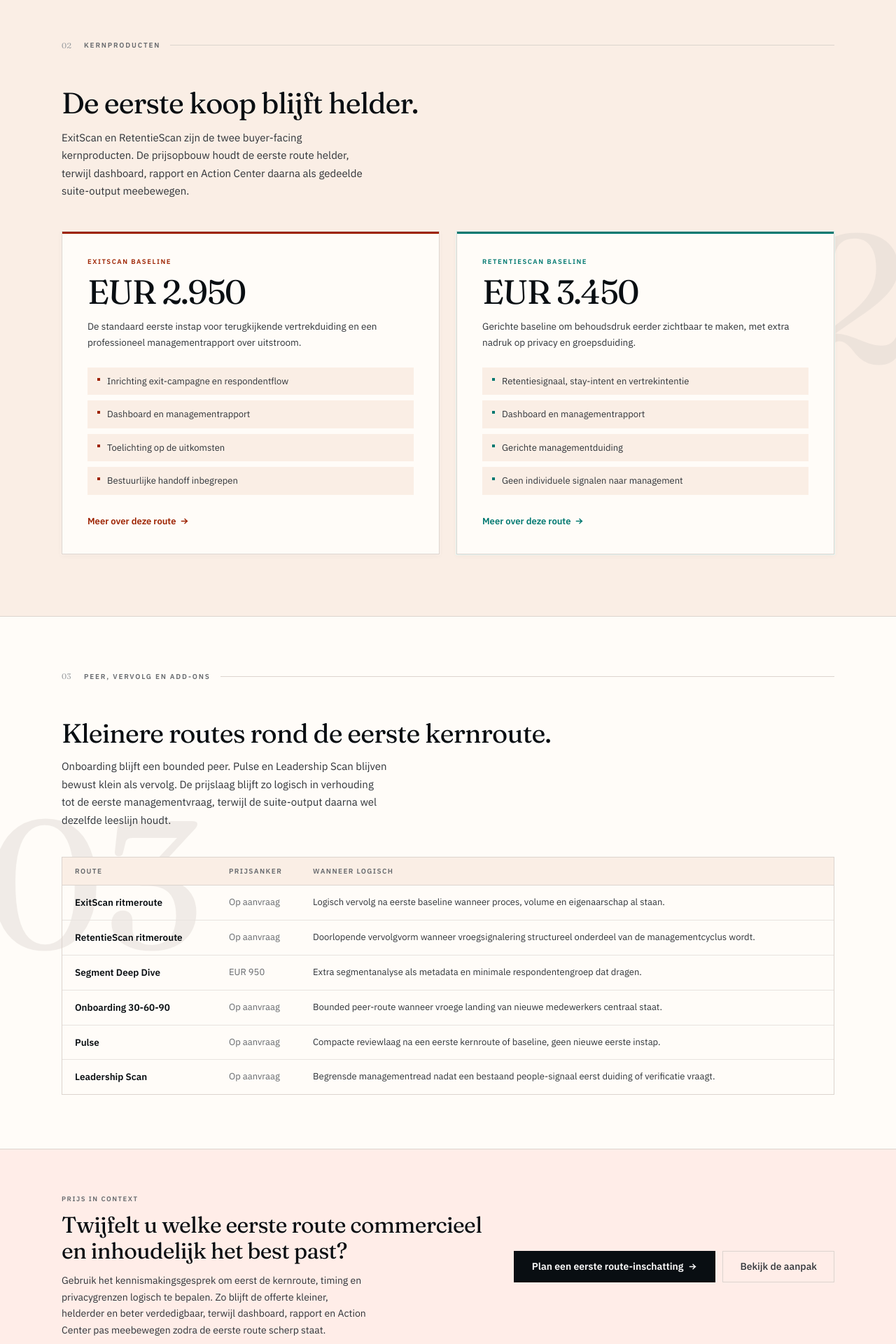
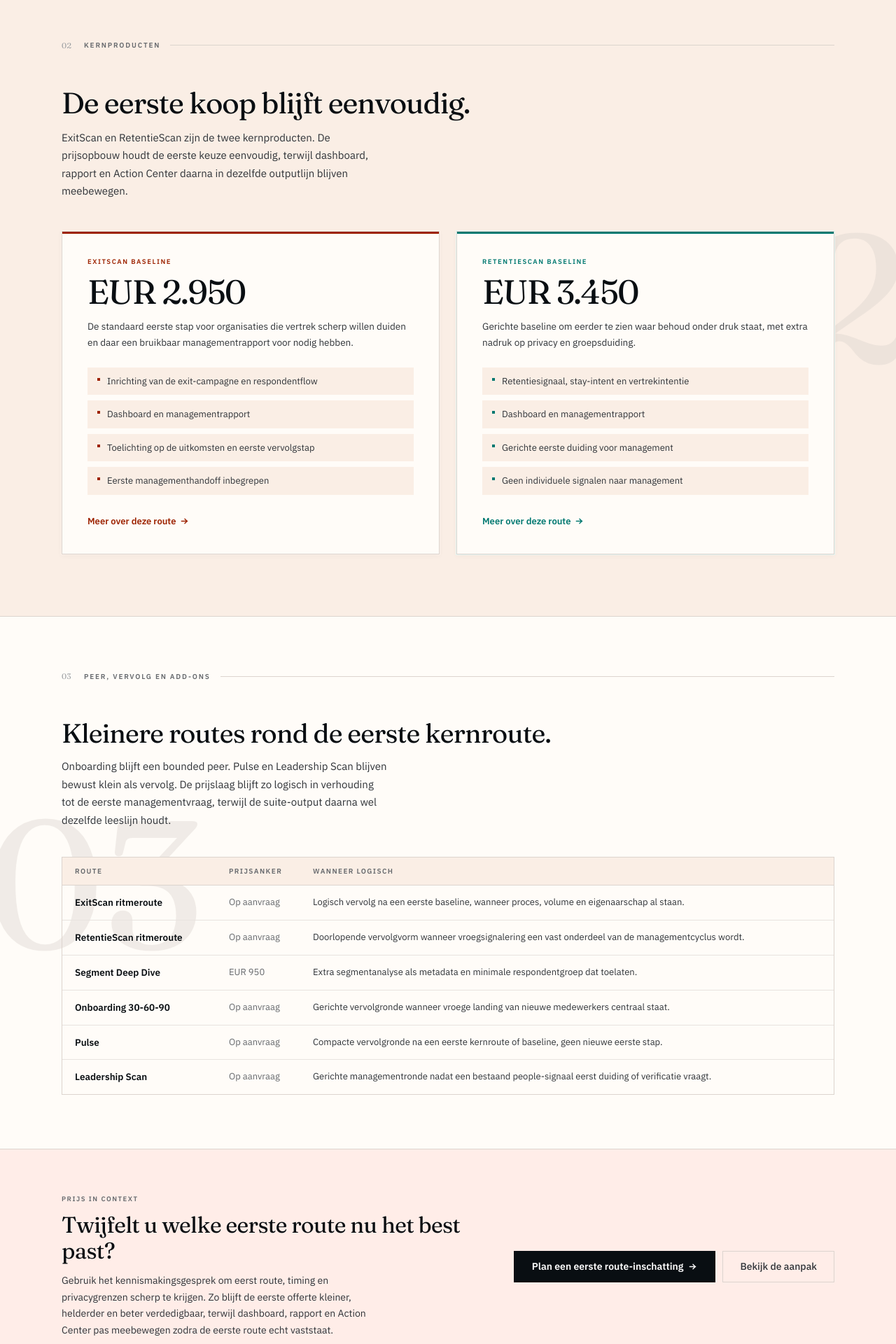
Before and after one commit to larshengel08-lang/VerisightSaaS, a Next.js app in the folder frontend/: page /tarieven in a window 1280 px wide. Shown: the part 680-2600 px from the top of the page at 70% size. Built offline with nearby package versions, Linux system fonts and the light colour scheme.

Commit message:
Refine pricing page copy

```diff
--- a/frontend/components/marketing/contact-form.tsx
+++ b/frontend/components/marketing/contact-form.tsx
@@ -35,6 +35,7 @@ interface ContactFormProps {
   defaultRouteInterest?: ContactRouteInterest
   defaultCtaSource?: string
   mode?: 'full' | 'compact'
+  questionPlaceholder?: string
 }
 
 interface SuccessState {
@@ -60,6 +61,7 @@ export function ContactForm({
   defaultRouteInterest = 'exitscan',
   defaultCtaSource = 'website_contact_form',
   mode = 'full',
+  questionPlaceholder,
 }: ContactFormProps) {
   const searchParams = useSearchParams()
   const [form, setForm] = useState<FormState>({
@@ -354,7 +356,7 @@ export function ContactForm({
           placeholder={
             isCompact
               ? 'Optioneel: licht kort toe wat nu bestuurlijke aandacht vraagt.'
-              : 'Bijvoorbeeld: we doen al exitgesprekken, maar missen een vergelijkbaar managementbeeld. Of: we willen eerder zien waar behoud in specifieke teams begint te schuiven.'
+              : (questionPlaceholder ?? 'Bijvoorbeeld: we doen al exitgesprekken, maar missen een vergelijkbaar managementbeeld. Of: we willen eerder zien waar behoud in specifieke teams begint te schuiven.')
           }
         />
       </div>
--- a/frontend/components/marketing/marketing-inline-contact-panel.tsx
+++ b/frontend/components/marketing/marketing-inline-contact-panel.tsx
@@ -10,6 +10,7 @@ interface MarketingInlineContactPanelProps {
   defaultCtaSource: string
   id?: string
   badge?: string | null
+  contactQuestionPlaceholder?: string
 }
 
 export function MarketingInlineContactPanel({
@@ -20,6 +21,7 @@ export function MarketingInlineContactPanel({
   defaultCtaSource,
   id = 'kennismaking',
   badge = 'Vrijblijvende suite-demo',
+  contactQuestionPlaceholder,
 }: MarketingInlineContactPanelProps) {
   return (
     <div
@@ -55,6 +57,7 @@ export function MarketingInlineContactPanel({
               surface="light"
               defaultRouteInterest={defaultRouteInterest}
               defaultCtaSource={defaultCtaSource}
+              questionPlaceholder={contactQuestionPlaceholder}
             />
           </Suspense>
         </div>
--- a/frontend/components/marketing/tarieven-content.tsx
+++ b/frontend/components/marketing/tarieven-content.tsx
@@ -11,12 +11,12 @@ const corePricing = [
     price: 'EUR 2.950',
     accent: AC.deep,
     accentFaint: AC.faint,
-    body: 'De standaard eerste instap voor terugkijkende vertrekduiding en een professioneel managementrapport over uitstroom.',
+    body: 'De standaard eerste stap voor organisaties die vertrek scherp willen duiden en daar een bruikbaar managementrapport voor nodig hebben.',
     bullets: [
-      'Inrichting exit-campagne en respondentflow',
+      'Inrichting van de exit-campagne en respondentflow',
       'Dashboard en managementrapport',
-      'Toelichting op de uitkomsten',
-      'Bestuurlijke handoff inbegrepen',
+      'Toelichting op de uitkomsten en eerste vervolgstap',
+      'Eerste managementhandoff inbegrepen',
     ],
     href: '/producten/exitscan',
   },
@@ -25,11 +25,11 @@ const corePricing = [
     price: 'EUR 3.450',
     accent: T.teal,
     accentFaint: T.tealFaint,
-    body: 'Gerichte baseline om behoudsdruk eerder zichtbaar te maken, met extra nadruk op privacy en groepsduiding.',
+    body: 'Gerichte baseline om eerder te zien waar behoud onder druk staat, met extra nadruk op privacy en groepsduiding.',
     bullets: [
       'Retentiesignaal, stay-intent en vertrekintentie',
       'Dashboard en managementrapport',
-      'Gerichte managementduiding',
+      'Gerichte eerste duiding voor management',
       'Geen individuele signalen naar management',
     ],
     href: '/producten/retentiescan',
@@ -37,12 +37,12 @@ const corePricing = [
 ] as const
 
 const followOnRows = [
-  ['ExitScan ritmeroute', 'Op aanvraag', 'Logisch vervolg na eerste baseline wanneer proces, volume en eigenaarschap al staan.'],
-  ['RetentieScan ritmeroute', 'Op aanvraag', 'Doorlopende vervolgvorm wanneer vroegsignalering structureel onderdeel van de managementcyclus wordt.'],
-  ['Segment Deep Dive', 'EUR 950', 'Extra segmentanalyse als metadata en minimale respondentengroep dat dragen.'],
-  ['Onboarding 30-60-90', 'Op aanvraag', 'Bounded peer-route wanneer vroege landing van nieuwe medewerkers centraal staat.'],
-  ['Pulse', 'Op aanvraag', 'Compacte reviewlaag na een eerste kernroute of baseline, geen nieuwe eerste instap.'],
-  ['Leadership Scan', 'Op aanvraag', 'Begrensde managementread nadat een bestaand people-signaal eerst duiding of verificatie vraagt.'],
+  ['ExitScan ritmeroute', 'Op aanvraag', 'Logisch vervolg na een eerste baseline, wanneer proces, volume en eigenaarschap al staan.'],
+  ['RetentieScan ritmeroute', 'Op aanvraag', 'Doorlopende vervolgvorm wanneer vroegsignalering een vast onderdeel van de managementcyclus wordt.'],
+  ['Segment Deep Dive', 'EUR 950', 'Extra segmentanalyse als metadata en minimale respondentgroep dat toelaten.'],
+  ['Onboarding 30-60-90', 'Op aanvraag', 'Gerichte vervolgronde wanneer vroege landing van nieuwe medewerkers centraal staat.'],
+  ['Pulse', 'Op aanvraag', 'Compacte vervolgronde na een eerste kernroute of baseline, geen nieuwe eerste stap.'],
+  ['Leadership Scan', 'Op aanvraag', 'Gerichte managementronde nadat een bestaand people-signaal eerst duiding of verificatie vraagt.'],
 ] as const
 
 // ── ① Hero ────────────────────────────────────────────────────────
@@ -60,13 +60,13 @@ function HeroSection() {
             <div style={{ animation: 'slideUpFade .9s cubic-bezier(.16,1,.3,1) .15s both' }}>
               <h1 style={{ fontFamily: FF, fontWeight: 400, fontSize: 'clamp(42px,5.5vw,76px)', lineHeight: .97, letterSpacing: '-.032em', color: T.ink }}>
                 Transparante prijs.<br />
-                <em className="shimmer-text" style={{ fontStyle: 'italic' }}>Heldere scope.</em>
+                <em className="shimmer-text" style={{ fontStyle: 'italic' }}>Heldere eerste stap.</em>
               </h1>
             </div>
             <div style={{ animation: 'slideUpFade .8s cubic-bezier(.16,1,.3,1) .3s both' }}>
               <p style={{ fontSize: 16.5, lineHeight: 1.72, color: T.inkSoft, maxWidth: '46ch', margin: '28px 0 0' }}>
-                U koopt een gerichte route met vaste output, geen licentie. Dashboard, rapport en Action Center horen
-                daarna bij dezelfde suite-output, zodat prijs niet stopt bij inzicht maar doorloopt naar prioriteit en opvolging.
+                U koopt geen licentie, maar een gerichte eerste route met vaste output. Dashboard, rapport en Action Center horen
+                daarbij, zodat prijs niet stopt bij inzicht maar doorloopt naar eerste prioriteit en opvolging.
               </p>
             </div>
           </div>
@@ -97,11 +97,11 @@ function CorePricingSection() {
         <SectionMark num="02" label="Kernproducten" inView={sInView} />
         <Reveal delay={.05}>
           <h2 style={{ fontFamily: FF, fontSize: 'clamp(28px,3.5vw,42px)', fontWeight: 400, letterSpacing: '-.026em', color: T.ink, marginBottom: 14, lineHeight: 1.06 }}>
-            De eerste koop blijft helder.
+            De eerste koop blijft eenvoudig.
           </h2>
           <p style={{ fontSize: 15, lineHeight: 1.7, color: T.inkSoft, marginBottom: 44, maxWidth: '50ch' }}>
-            ExitScan en RetentieScan zijn de twee buyer-facing kernproducten. De prijsopbouw houdt de eerste route helder,
-            terwijl dashboard, rapport en Action Center daarna als gedeelde suite-output meebewegen.
+            ExitScan en RetentieScan zijn de twee kernproducten. De prijsopbouw houdt de eerste keuze eenvoudig,
+            terwijl dashboard, rapport en Action Center daarna in dezelfde outputlijn blijven meebewegen.
           </p>
         </Reveal>
         <div className="grid grid-cols-1 gap-6 lg:grid-cols-2">
@@ -184,12 +184,12 @@ function CtaBand() {
             <div>
               <div style={{ fontSize: 9.5, fontWeight: 600, letterSpacing: '.16em', textTransform: 'uppercase', color: T.inkMuted, marginBottom: 12 }}>Prijs in context</div>
               <h2 style={{ fontFamily: FF, fontSize: 'clamp(22px,2.8vw,32px)', fontWeight: 400, letterSpacing: '-.02em', color: T.ink, lineHeight: 1.15, marginBottom: 12 }}>
-                Twijfelt u welke eerste route commercieel en inhoudelijk het best past?
+                Twijfelt u welke eerste route nu het best past?
               </h2>
               <p style={{ fontSize: 14, lineHeight: 1.7, color: T.inkSoft, maxWidth: '52ch' }}>
-                Gebruik het kennismakingsgesprek om eerst de kernroute, timing en privacygrenzen logisch te bepalen. Zo
-                blijft de offerte kleiner, helderder en beter verdedigbaar, terwijl dashboard, rapport en Action Center pas
-                meebewegen zodra de eerste route scherp staat.
+                Gebruik het kennismakingsgesprek om eerst route, timing en privacygrenzen scherp te krijgen. Zo
+                blijft de eerste offerte kleiner, helderder en beter verdedigbaar, terwijl dashboard, rapport en Action Center pas
+                meebewegen zodra de eerste route echt vaststaat.
               </p>
             </div>
             <div style={{ display: 'flex', gap: 10, flexWrap: 'wrap' }}>
@@ -222,6 +222,7 @@ function ContactSection() {
           body="In circa 20 minuten krijgt u helderheid over productkeuze, aanpak, timing, privacy, prijs en hoe dashboard, rapport en Action Center daarna bounded samenkomen."
           defaultRouteInterest="exitscan"
           defaultCtaSource="pricing_form"
+          contactQuestionPlaceholder="Beschrijf kort wat u nu vooral wilt begrijpen van vertrek of behoud, waar besluitvorming nog vastloopt en welke eerste route nu het meest logisch lijkt."
         />
       </div>
     </section>
```
